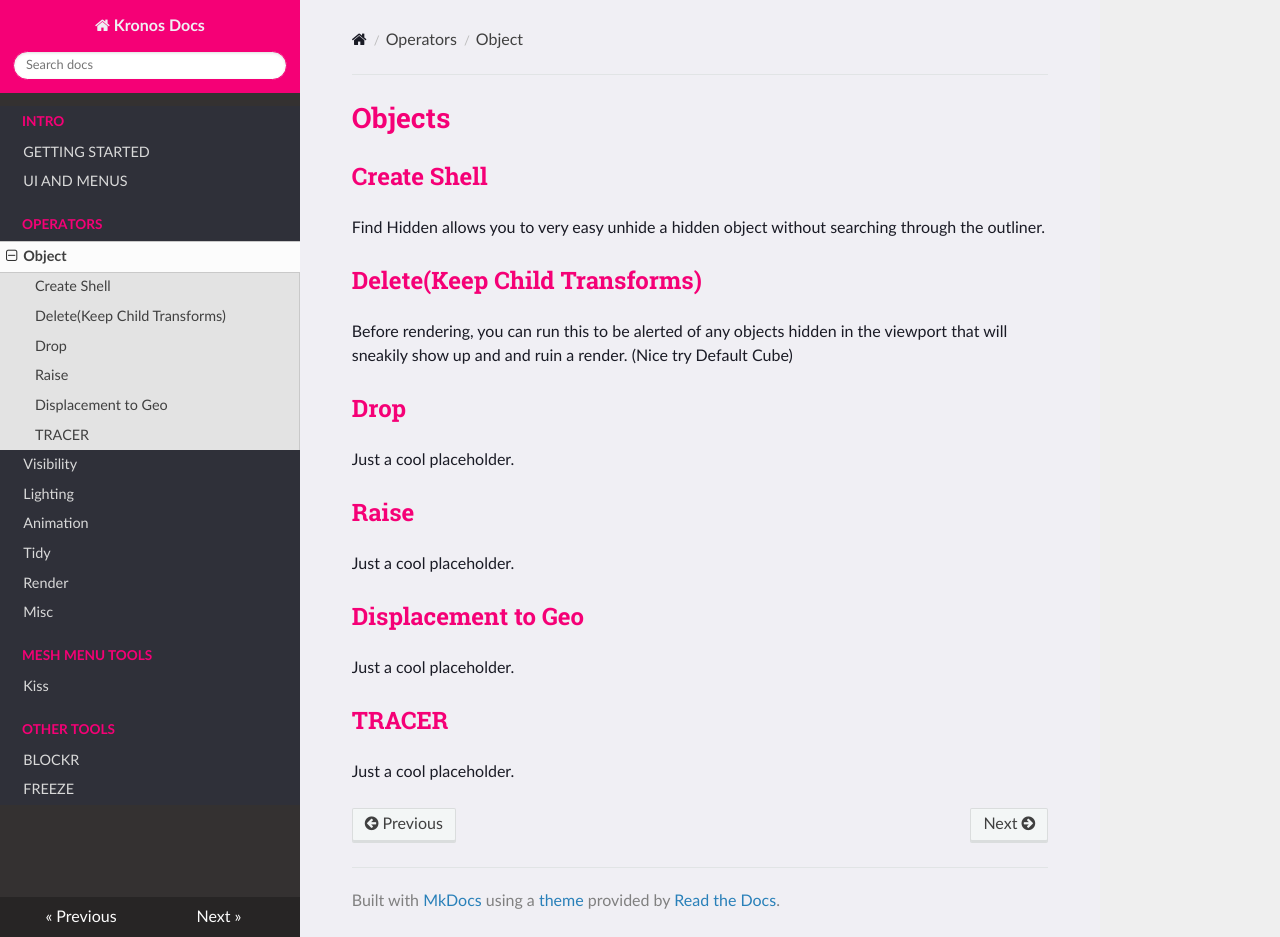
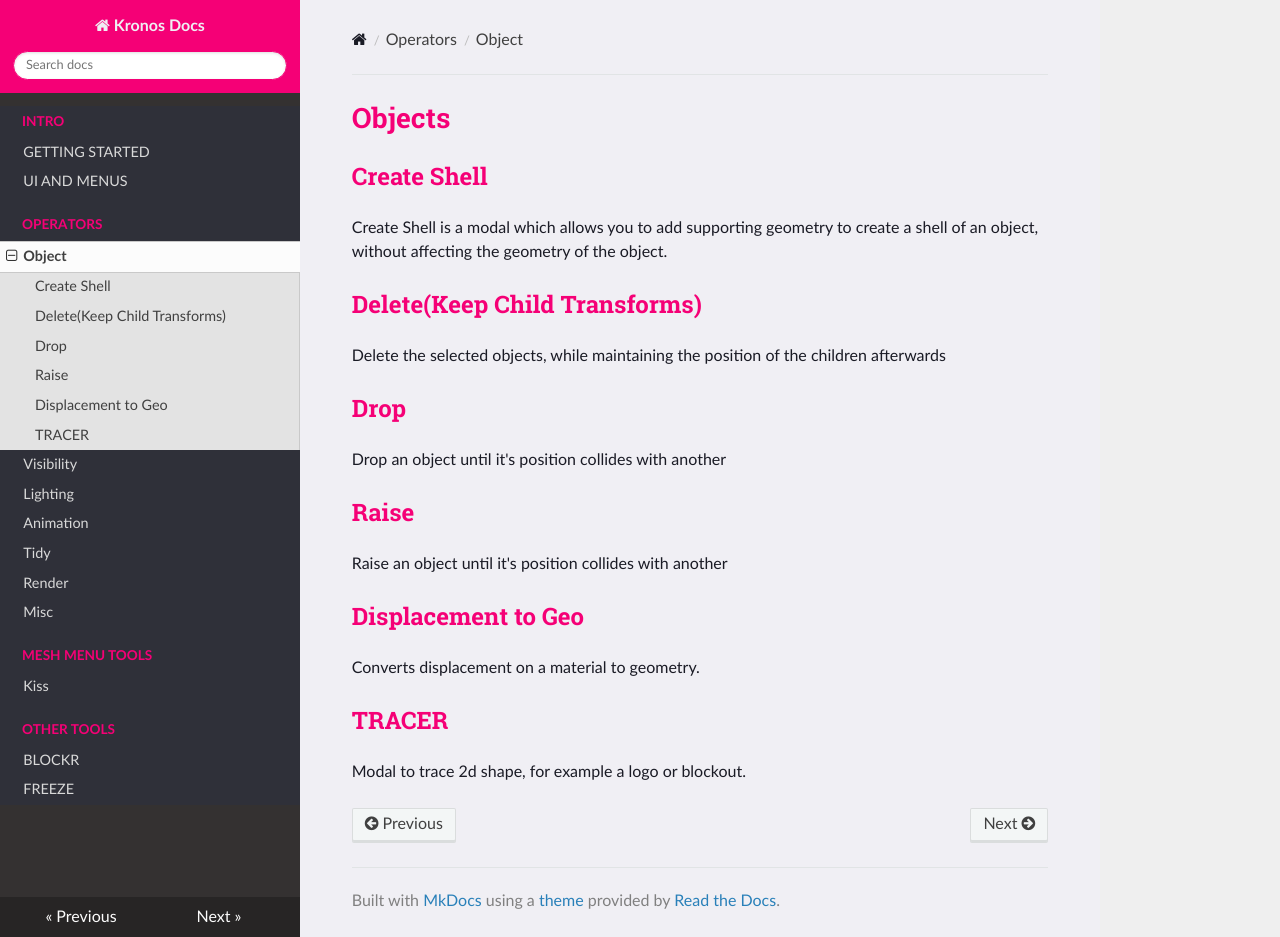
Before and after one commit to CGLIFE7/KronosDocs, an MkDocs documentation site: the page built from docs/docs/tutorial/objects.md, in a window 1280 px wide and 937 px high. Built offline with MkDocs 1.6.1, drawn with Linux system fonts in a browser that asks for light colours; nearby versions of some CDN libraries.

Commit message:
Update objects.md

```diff
--- a/docs/docs/tutorial/objects.md
+++ b/docs/docs/tutorial/objects.md
@@ -4,25 +4,24 @@
 
 ## Create Shell
 
-Find Hidden allows you to very easy unhide a hidden object without searching through the outliner.
+Create Shell is a modal which allows you to add supporting geometry to create a shell of an object, without affecting the geometry of the object.
 
 ## Delete(Keep Child Transforms)
 
-Before rendering, you can run this to be alerted of any objects hidden in the viewport that will
-sneakily show up and and ruin a render. (Nice try Default Cube)
+Delete the selected objects, while maintaining the position of the children afterwards
 
 ## Drop
 
-Just a cool placeholder.
+Drop an object until it's position collides with another
 
 ## Raise
 
-Just a cool placeholder.
+Raise an object until it's position collides with another
 
 ## Displacement to Geo
 
-Just a cool placeholder.
+Converts displacement on a material to geometry.
 
 ## TRACER
 
-Just a cool placeholder.
+Modal to trace 2d shape, for example a logo or blockout.
```
